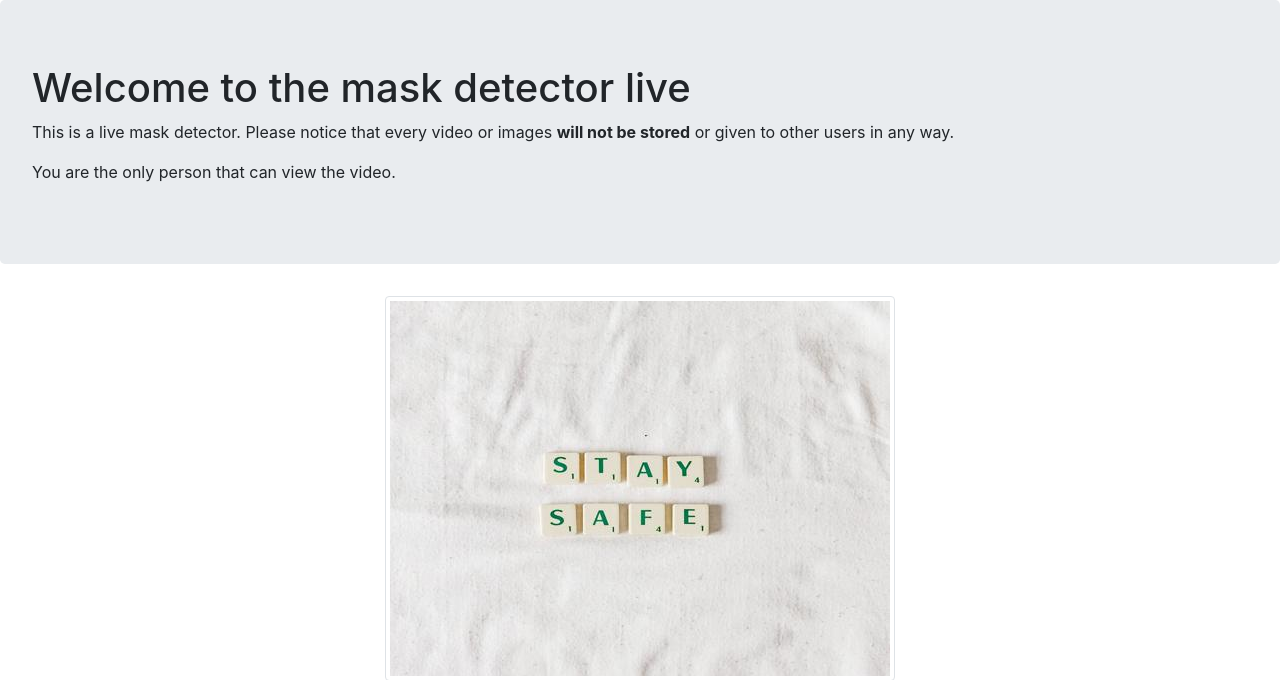
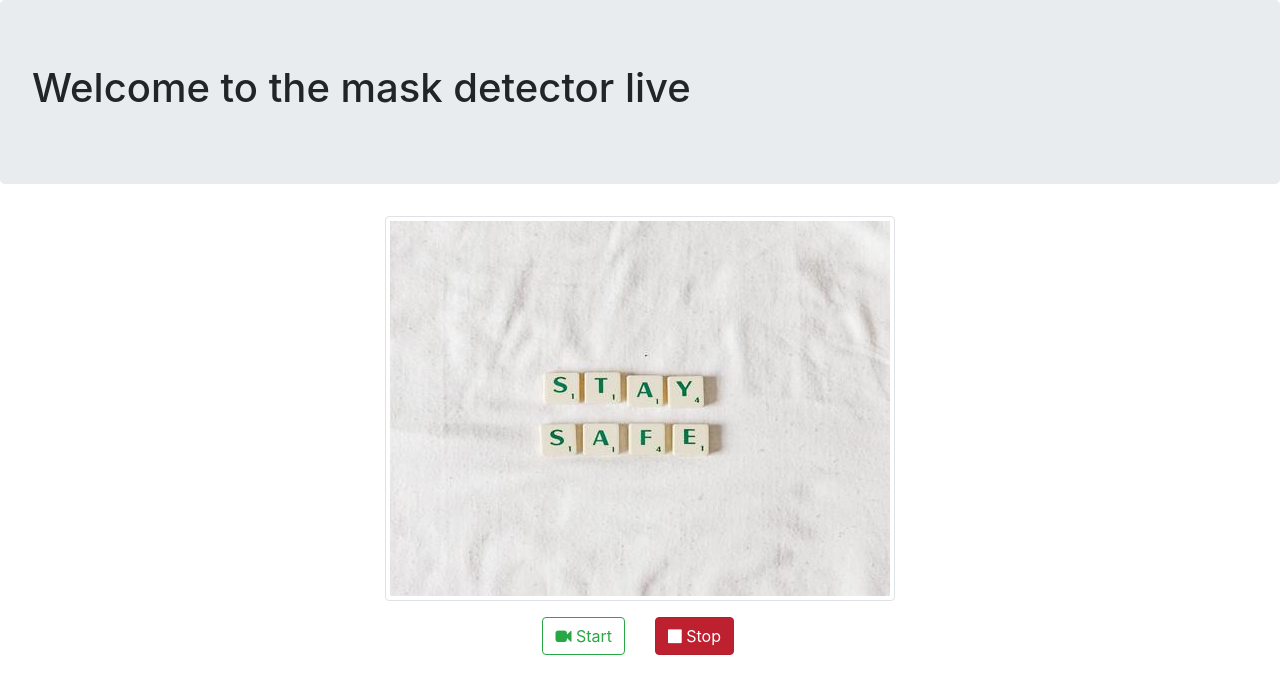
Before and after one commit to GalileoParise/CV-Mask-detection, a Flask app: page / in a window 1280 px wide. Shown: the part 104-784 px from the top of the page. Run offline with Flask 2, Linux system fonts and the light colour scheme; parts of the project's set-up code (start-up, migrations or seed data) failed here and were passed over; some libraries are stand-ins or nearby versions.

Commit message:
rewording

```diff
--- a/app/templates/home_page.html
+++ b/app/templates/home_page.html
@@ -4,9 +4,6 @@
     <div class="row">
         <div class="col-12">
             <h1>Welcome to the mask detector live</h1>
-            <p class="mt-2">This is a live mask detector. Please notice that every video or images <strong>will not be
-                stored</strong> or given to other users in any way.</p>
-            <p>You are the only person that can view the video.</p>
         </div>
     </div>
 </div>
--- a/app/templates/image_detector.html
+++ b/app/templates/image_detector.html
@@ -4,9 +4,6 @@
     <div class="row">
         <div class="col-12">
             <h1>Try the mask detector on custom images</h1>
-            <p class="mt-2">Please notice that every images <strong>will not be
-                stored</strong> or given to other users in any way.</p>
-            <p>You are the only person that can view the images.</p>
         </div>
     </div>
 </div>
```
